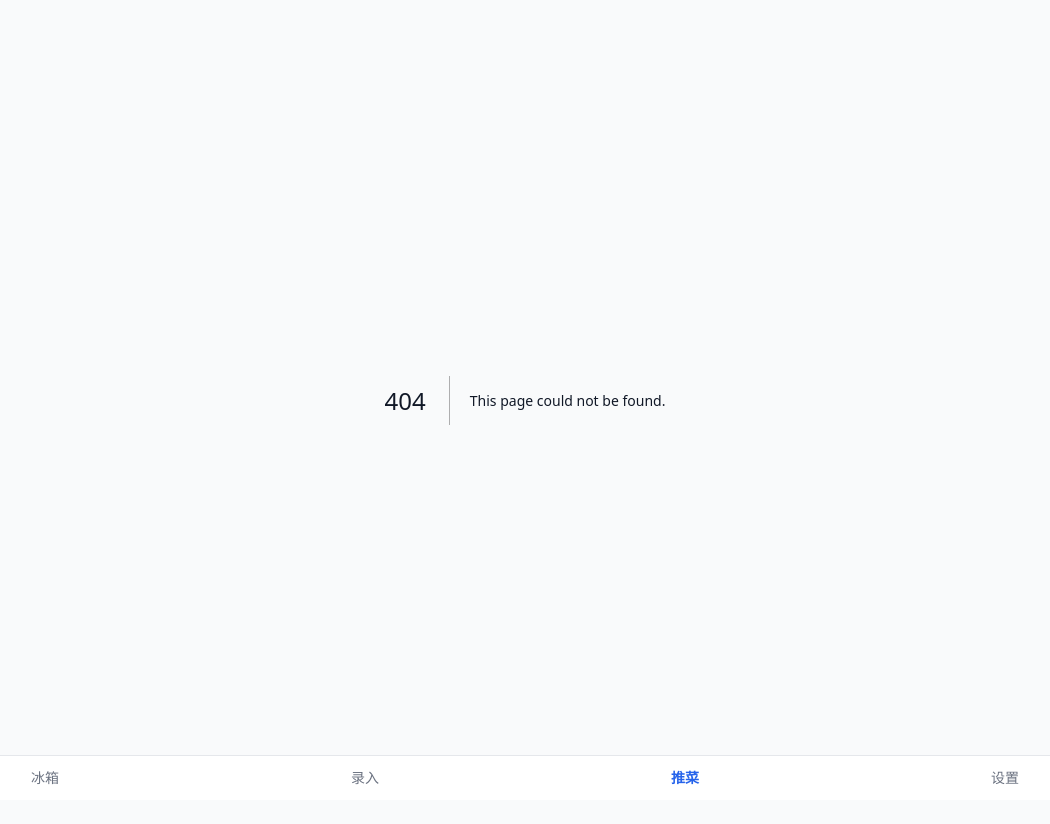
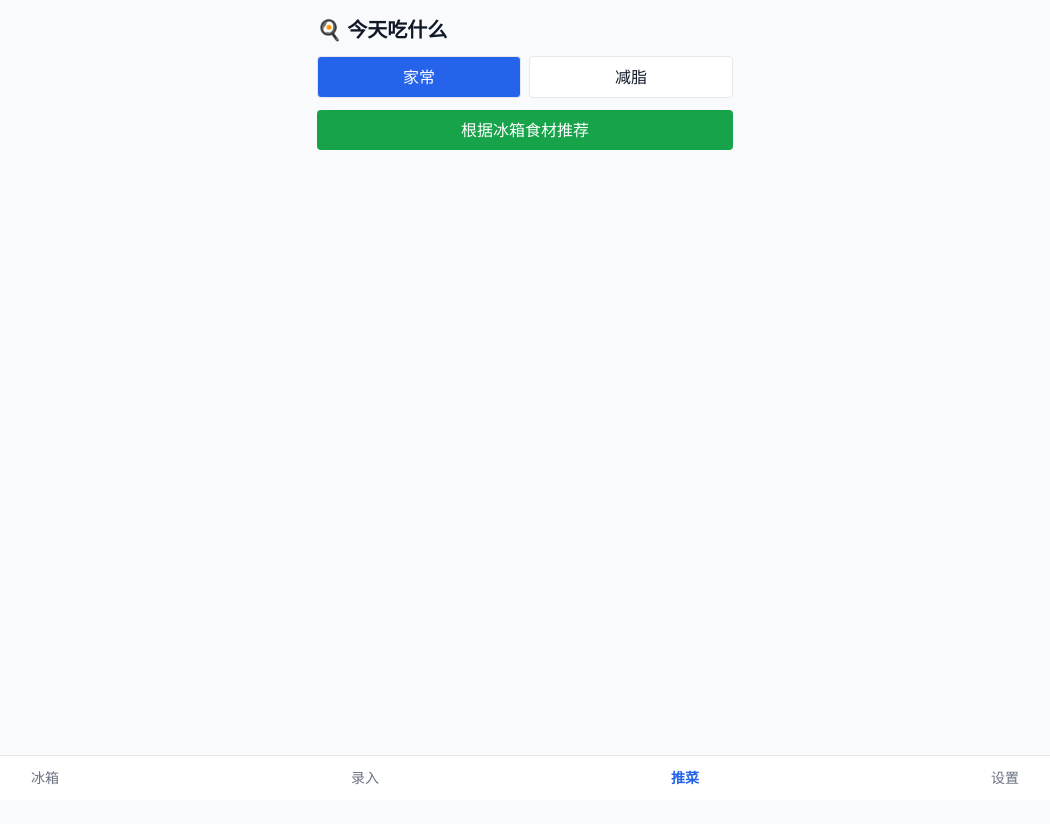
Before and after one commit to laiyixiao/fridge-keeper, a Next.js app: page /recipes in a window 1280 px wide. Before the commit this address had no page. Shown: the top 824 px of the page, without its empty margins (115-1165 px from the left). After the commit the page ends 800 px from the top, so only its background shows below. Built offline with nearby package versions, Linux system fonts and the light colour scheme.

Commit message:
feat: add recipe recommendation page

```diff
--- /dev/null
+++ b/src/app/recipes/page.tsx
@@ -0,0 +1,55 @@
+"use client";
+import { useState } from "react";
+
+interface Recipe { name: string; ingredients: string[]; steps: string[]; usesExpiring: string[]; calories?: string; }
+
+export default function RecipesPage() {
+  const [preference, setPreference] = useState<"homestyle" | "fatloss">("homestyle");
+  const [loading, setLoading] = useState(false);
+  const [err, setErr] = useState("");
+  const [recipes, setRecipes] = useState<Recipe[]>([]);
+
+  async function generate() {
+    setLoading(true); setErr(""); setRecipes([]);
+    try {
+      const res = await fetch("/api/recipes", {
+        method: "POST", headers: { "Content-Type": "application/json" },
+        body: JSON.stringify({ preference }),
+      });
+      const data = await res.json();
+      if (!res.ok) { setErr(data.error ?? "生成失败"); return; }
+      setRecipes(data.recipes ?? []);
+    } catch { setErr("网络错误，请稍后再试"); }
+    finally { setLoading(false); }
+  }
+
+  return (
+    <main className="p-4 max-w-md mx-auto">
+      <h1 className="text-xl font-bold mb-3">🍳 今天吃什么</h1>
+      <div className="flex gap-2 mb-3">
+        {(["homestyle", "fatloss"] as const).map((p) => (
+          <button key={p} onClick={() => setPreference(p)}
+            className={`flex-1 rounded py-2 border ${preference === p ? "bg-blue-600 text-white" : "bg-white"}`}>
+            {p === "homestyle" ? "家常" : "减脂"}
+          </button>
+        ))}
+      </div>
+      <button onClick={generate} disabled={loading} className="w-full bg-green-600 text-white rounded py-2 mb-3 disabled:opacity-50">
+        {loading ? "生成中…" : "根据冰箱食材推荐"}
+      </button>
+      {err && <div className="bg-red-100 text-red-700 px-3 py-2 rounded mb-3 text-sm">{err}</div>}
+      {recipes.map((r, i) => (
+        <div key={i} className="rounded-lg border bg-white p-3 mb-3">
+          <div className="font-semibold">{r.name}{r.calories ? ` · ${r.calories}` : ""}</div>
+          {r.usesExpiring.length > 0 && (
+            <div className="text-xs text-red-600 mt-1">用掉临期：{r.usesExpiring.join("、")}</div>
+          )}
+          <div className="text-sm mt-2">用料：{r.ingredients.join("、")}</div>
+          <ol className="text-sm mt-1 list-decimal list-inside">
+            {r.steps.map((s, j) => <li key={j}>{s}</li>)}
+          </ol>
+        </div>
+      ))}
+    </main>
+  );
+}
```
